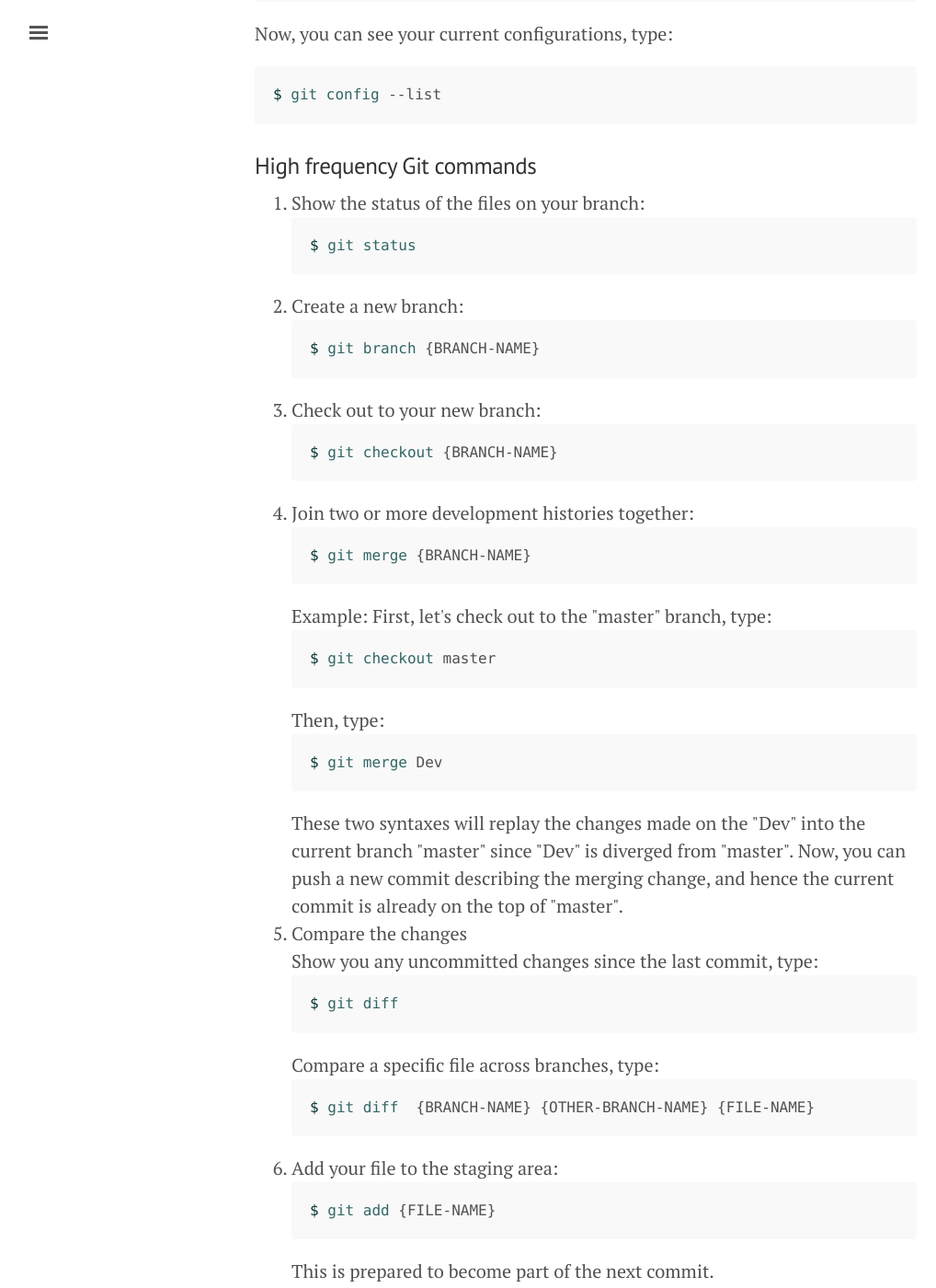
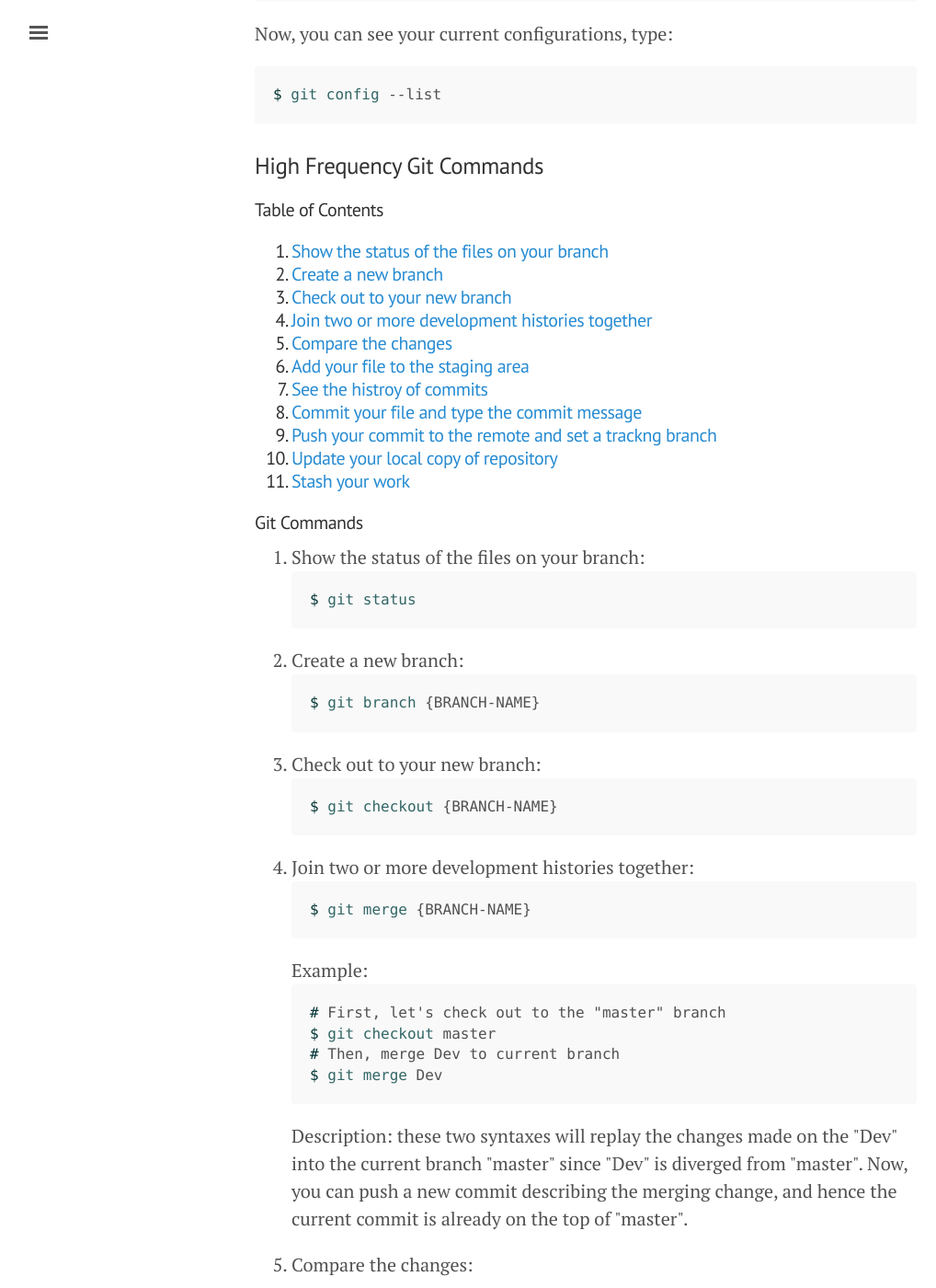
Before and after one commit to s311354/Louis, a Jekyll site: the page built from _posts/2018-09-15-git-handbook.md, in a window 1280 px wide and 1400 px high, scrolled down 1096 px. Shown: the whole window at 92% size, without its empty margins (3-1021 px from the left). Built offline with Jekyll 4.4.1, drawn with Linux system fonts in a browser that asks for light colours; nearby versions of some CDN libraries; some web fonts are replaced; comment, search, counter and statistics services are not loaded; some of the changed text lies outside the part shown.

Commit message:
Adjust the format and Add table of contents on Git-handbook post

```diff
--- a/_posts/2018-09-15-git-handbook.md
+++ b/_posts/2018-09-15-git-handbook.md
@@ -13,7 +13,7 @@ Git is one of a distributed version control system (DVCS) commonly used for open
 
 ## Basic Git Commands
 
-### Set your name and email in Git
+### Set your Name and Email in Git
 
 Before working with Git on the command line, there are some basic configurations need to be set in advance.
 
@@ -30,76 +30,126 @@ Now, you can see your current configurations, type:
 <div class="language-shell highlighter-rouge"><pre class="highlight"><code><span class="nv">$ </span><span class="nb">git config </span>--list
 </code></pre></div>
 
-### High frequency Git commands
+### High Frequency Git Commands
 
+<h4><a name="TableContent"></a> Table of Contents</h4>
+
+<h6>
 <ol>
-<li> Show the status of the files on your branch:</li>
+
+<li><a href="#ShowStatus">Show the status of the files on your branch</a></li>
+<li><a href="#CreateBranch">Create a new branch</a></li>
+<li><a href="#CheckoutBranch">Check out to your new branch</a></li>
+<li><a href="#MergeBranch">Join two or more development histories together</a></li>
+<li><a href="#CompareChange">Compare the changes</a></li>
+<li><a href="#AddFile">Add your file to the staging area</a></li>
+<li><a href="#HistroyCommit">See the histroy of commits</a></li>
+<li><a href="#CommitFile">Commit your file and type the commit message</a></li>
+<li><a href="#PushCommit">Push your commit to the remote and set a trackng branch</a></li>
+<li><a href="#UpdateRepo">Update your local copy of repository</a></li>
+<li><a href="#StashChange">Stash your work</a></li>
+
+</ol>
+</h6>
+
+#### Git Commands
+<ol>
+<li><a name="ShowStatus"></a> Show the status of the files on your branch:</li>
 
 <div class="language-shell highlighter-rouge"><pre class="highlight"><code><span class="nv">$ </span><span class="nb">git status </span></code></pre></div>
 
-<li> Create a new branch:</li>
+<li><a name="CreateBranch"></a> Create a new branch:</li>
 
 <div class="language-shell highlighter-rouge"><pre class="highlight"><code><span class="nv">$ </span><span class="nb">git branch </span>{BRANCH-NAME}</code></pre></div>
 
-<li> Check out to your new branch:</li>
+<li><a name="CheckoutBranch"></a> Check out to your new branch:</li>
 
 <div class="language-shell highlighter-rouge"><pre class="highlight"><code><span class="nv">$ </span><span class="nb">git checkout </span>{BRANCH-NAME}</code></pre></div>
 
-<li> Join two or more development histories together:</li>
+<li><a name="MergeBranch"></a> Join two or more development histories together:</li>
 
 <div class="language-shell highlighter-rouge"><pre class="highlight"><code><span class="nv">$ </span><span class="nb">git merge </span>{BRANCH-NAME}</code></pre></div>
 
-Example: First, let's check out to the "master" branch, type:
+<div>Example:
+<div class="language-shell highlighter-rouge"><pre class="highlight">
+<code><span class="nv"># </span>First, let's check out to the "master" branch</code>
+<code><span class="nv">$ </span><span class="nb">git checkout </span>master</code>
+<code><span class="nv"># </span>Then, merge Dev to current branch </code>
+<code><span class="nv">$ </span><span class="nb">git merge </span>Dev</code></pre></div>
 
-<div class="language-shell highlighter-rouge"><pre class="highlight"><code><span class="nv">$ </span><span class="nb">git checkout </span>master</code></pre></div>
-
-Then, type:
-
-<div class="language-shell highlighter-rouge"><pre class="highlight"><code><span class="nv">$ </span><span class="nb">git merge </span>Dev</code></pre></div>
-
-These two syntaxes will replay the changes made on the "Dev" into the current branch "master" since "Dev" is diverged from "master".
+Description: these two syntaxes will replay the changes made on the "Dev" into the current branch "master" since "Dev" is diverged from "master".
 
 Now, you can push a new commit describing the merging change, and hence the current commit is already on the top of "master".
+</div>
+<p></p>
 
-<li>Compare the changes</li>
+<li><a name="CompareChange"></a> Compare the changes:</li>
+<p></p>
 
-Show you any uncommitted changes since the last commit, type:
-<div class="language-shell highlighter-rouge"><pre class="highlight"><code><span class="nv">$ </span><span class="nb">git diff </span></code></pre></div>
+<ul style="list-style-type:disc">
+  <li> Show you any uncommitted changes since the last commit, type:</li>
+  <div class="language-shell highlighter-rouge"><pre class="highlight"><code><span class="nv">$ </span><span class="nb">git diff </span></code></pre></div>
 
-Compare a specific file across branches, type:
-<div class="language-shell highlighter-rouge"><pre class="highlight"><code><span class="nv">$ </span><span class="nb">git diff </span> {BRANCH-NAME} {OTHER-BRANCH-NAME} {FILE-NAME} </code></pre></div>
+  <li> Compare a specific file across branches, type:</li>
+  <div class="language-shell highlighter-rouge"><pre class="highlight"><code><span class="nv">$ </span><span class="nb">git diff </span> {BRANCH-NAME} {OTHER-BRANCH-NAME} {FILE-NAME} </code></pre></div>
+</ul>
 
+<li><a name="AddFile"></a>  Add your file to the staging area:</li>
 
-<li> Add your file to the staging area:</li>
+<div class="language-shell highlighter-rouge"><pre class="highlight">
+<code><span class="nv"># </span>Preparing to become part of the next commit</code>
+<code><span class="nv">$ </span><span class="nb">git add </span>{FILE-NAME}</code></pre></div>
 
-<div class="language-shell highlighter-rouge"><pre class="highlight"><code><span class="nv">$ </span><span class="nb">git add </span>{FILE-NAME}</code></pre></div>
-
-This is prepared to become part of the next commit.
-
-<li>See the histroy of commits</li>
+<li><a name="HistroyCommit"></a> See the histroy of commits:</li>
 
 <div class="language-shell highlighter-rouge"><pre class="highlight"><code><span class="nv">$ </span><span class="nb">git log </span></code></pre></div>
 
-<li>Commit your file and type the commit message </li>
+<li><a name="CommitFile"></a> Commit your file and type the commit message:</li>
 
 <div class="language-shell highlighter-rouge"><pre class="highlight"><code><span class="nv">$ </span><span class="nb">git commit </span></code> -m "your message"</pre></div>
 
-<li>Push your commit to the remote and set a trackng branch</li>
+<li><a name="PushCommit"></a> Push your commit to the remote and set a trackng branch:</li>
 
 <div class="language-shell highlighter-rouge"><pre class="highlight"><code><span class="nv">$ </span><span class="nb">git push </span></code> -u origin {BRANCH-NAME}</pre></div>
 
-<li>Update your local copy of repository:</li>
+<li><a name="UpdateRepo"></a> Update your local copy of repository:</li>
 
 <div class="language-shell highlighter-rouge"><pre class="highlight"><code><span class="nv">$ </span><span class="nb">git pull </span></code></pre></div>
 
-<li>Stash your work:</li>
+<li><a name="StashChange"></a> Stash your work:</li>
+<p></p>
 
-========  To be continued   ========
+<ul style="list-style-type:disc">
+  <li> Stash uncommitted changes in local repo </li>
+  <div class="language-shell highlighter-rouge"><pre class="highlight"><code><span class="nv">$ </span><span class="nb">git stash </span></code></pre></div>
+
+  <li> Re-apply your stashed changes</li>
+  <div class="language-shell highlighter-rouge"><pre class="highlight">
+  <code><span class="nv"># Reappling the changes and removing</span></code>
+  <code><span class="nv">$ </span><span class="nb">git stash pop</span></code>
+  <code><span class="nv"># Reappling the changes and keeping</span></code>
+  <code><span class="nv">$ </span><span class="nb">git stash apply</span></code></pre></div>
+
+  <li> Manage multiple stashes</li>
+  <div class="language-shell highlighter-rouge"><pre class="highlight"><code><span class="nv">$ </span><span class="nb">git stash list</span></code></pre></div>
+
+  <li> View stash diff</li>
+  <div class="language-shell highlighter-rouge"><pre class="highlight"><code><span class="nv">$ </span><span class="nb">git stash show -p</span></code></pre></div>
+
+</ul>
 
 </ol>
+
+<a href="#TableContent">Table of Content</a>
 
 ## Reference
 
 [1] [Git Handbook](https://guides.github.com/introduction/git-handbook/), GitHub Guides.
 
-[2] [Learn Git with Bitbucket Cloud](https://www.atlassian.com/git/tutorials/saving-changes/git-stash)
+[2] [Git stash](https://www.atlassian.com/git/tutorials/saving-changes/git-stash)
+
+## Note
+<p>If you have any constructive criticism or advises, leave the comments below or feel free to email me @qazqazqaz850@gmail.com.
+
+Hope this post will help! :)
+</p>
```
Also changed, not shown: about.md (+8 -10 lines), archive.md (+1 -0 lines), LICENSE.md, README.md, index.html (indentation only).
